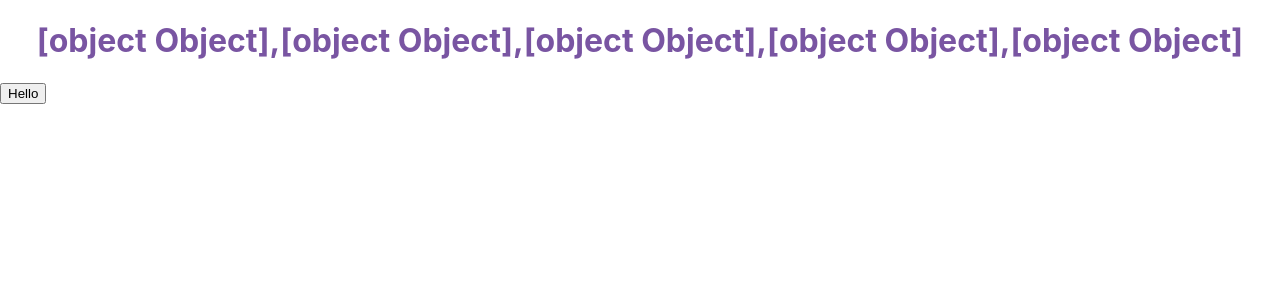
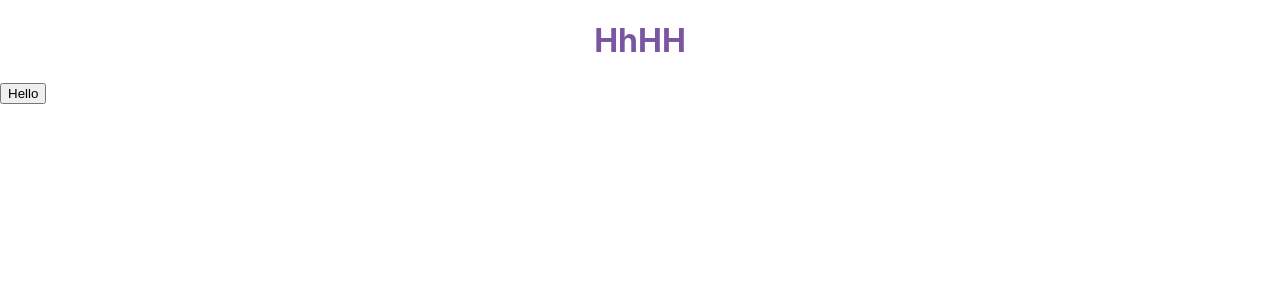
Before and after one commit to MarilenaRoque/magic-books, a React (Create React App) app: page / in a window 1280 px wide. Shown: the top 300 px of the page. Built offline with nearby package versions, Linux system fonts and the light colour scheme.

Commit message:
Defining Books props
passing the booklist array as a prop
definig prototype validation for inputs

```diff
--- a/src/components/BooksList.js
+++ b/src/components/BooksList.js
@@ -8,20 +8,23 @@ const removeBookX = () => {
 };
 
 function BooksList({ bookList }) {
+  console.log(bookList);
   return (
     <>
-      <h1 className="books-list">
-        {bookList}
-      </h1>
+      <h1 className="books-list">HhHH</h1>
       <button type="button" onClick={removeBookX}>Hello</button>
     </>
   );
 }
 
-const mapStateToProps = state => ({ bookList: state.books.join() });
+const mapStateToProps = state => ({ bookList: state.books });
 
 export default connect(mapStateToProps)(BooksList);
 
 BooksList.propTypes = {
-  bookList: PropTypes.string.isRequired,
+  bookList: PropTypes.arrayOf(PropTypes.shape({
+    id: PropTypes.number.isRequired,
+    title: PropTypes.string.isRequired,
+    category: PropTypes.string.isRequired,
+  })).isRequired,
 };
--- a/src/reducers/books.js
+++ b/src/reducers/books.js
@@ -28,7 +28,7 @@ const listingBooks = [
   },
 ];
 
-function removedState(id) {
+function removeBookFromState(id) {
   return function newState(book) {
     return book.id !== id;
   };
@@ -40,8 +40,7 @@ const books = (state = listingBooks, action) => {
     case CREATE_BOOK:
       return [...state, action.payload];
     case REMOVE_BOOK:
-      newState = state.filter(removedState(action.payload.id));
-      console.log(newState);
+      newState = state.filter(removeBookFromState(action.payload.id));
       return newState;
     default:
       return state;
```
Also changed, not shown: 1 other file (tests, documents, lock files or other folders).
